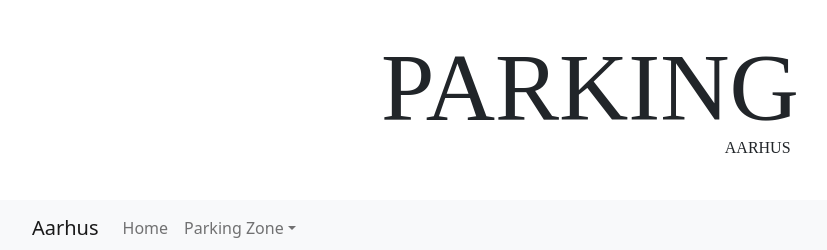
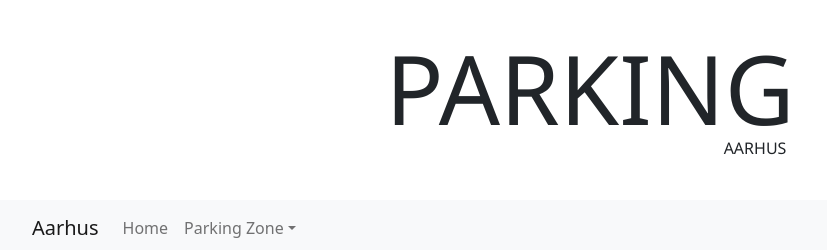
Before and after one commit to oliverbenee/dbiot_project, a React (Create React App) app in the folder cloud-services/frontend/: page / in a window 1280 px wide. Shown: the top 250 px of the page, without its empty margins (50-877 px from the left). Built offline with nearby package versions, Linux system fonts and the light colour scheme; no server answers; what mqtt would draw is missing.

Commit message:
Update title styling

```diff
--- a/cloud-services/frontend/src/components/layouts/Title.js
+++ b/cloud-services/frontend/src/components/layouts/Title.js
@@ -1,5 +1,4 @@
 import React from "react";
-import { Link } from "react-router-dom";
 
 export default function Title() {
   return (
--- a/cloud-services/frontend/src/index.css
+++ b/cloud-services/frontend/src/index.css
@@ -11,7 +11,7 @@ code {
 
 .title {
     padding: 1rem 0 1rem 0;
-    font-family: 'Ubuntu', cursive;
+    font-family: 'Segoe UI', cursive;
     width: 100%;
     display: flex;
     justify-content: center;
```
